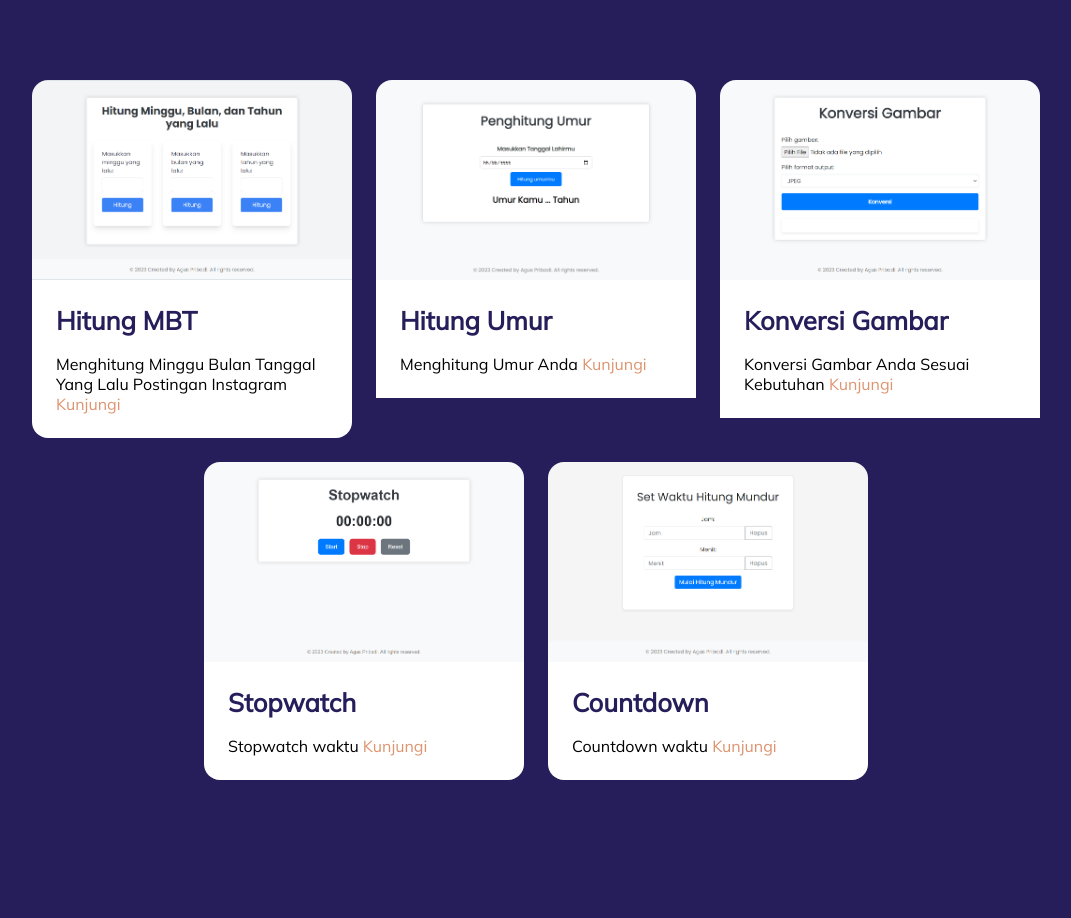
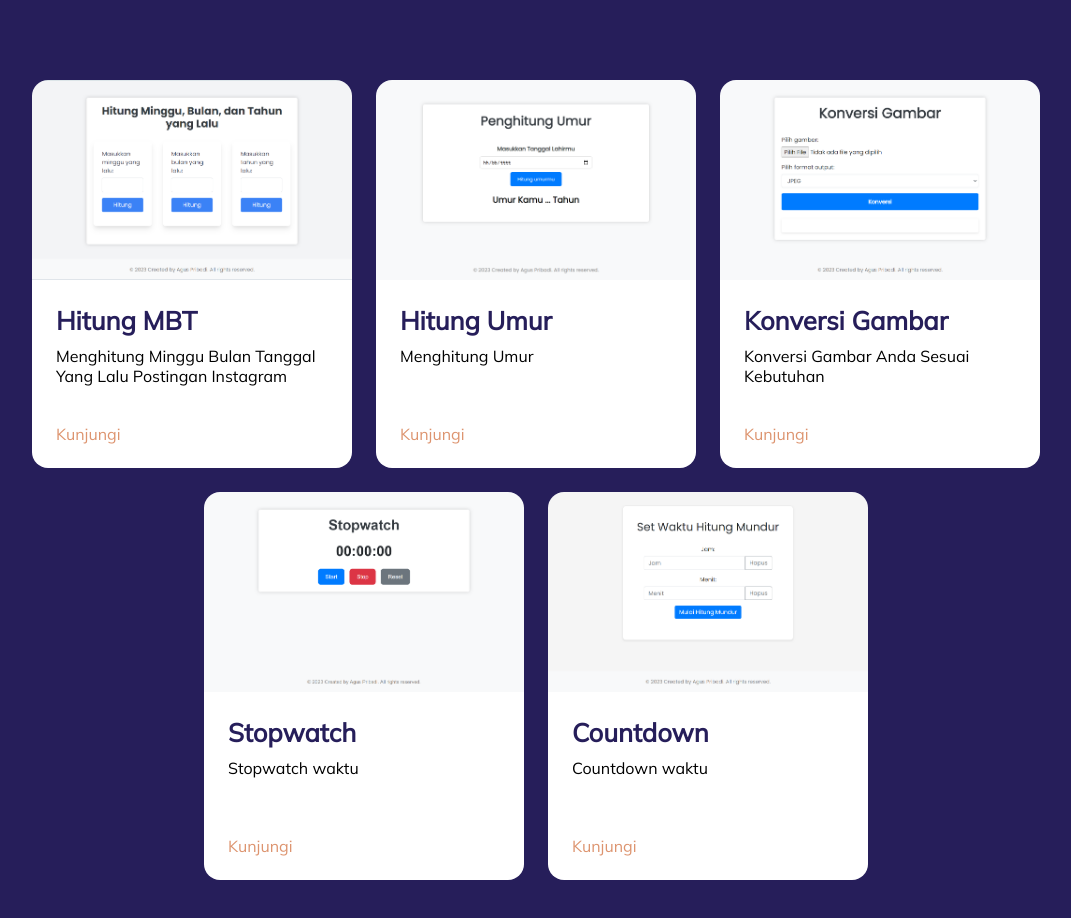
Before and after one commit to AgusPribadi/Dashboard-Project, a plain HTML site: page index.html in a window 1280 px wide. Shown: the whole page, without its empty margins (104-1175 px from the left). Before the commit the page ends 860 px from the top, so only its background shows below. Drawn offline with Linux system fonts and the light colour scheme.

Commit message:
memperbaiki cardnya

```diff
--- a/index.html
+++ b/index.html
@@ -9,66 +9,65 @@
         <span class="background">
             <span class="centering">
                 <section class="articles">
-                    <article>
+                    <!-- card 1 -->
+                    <div class="custom-card">
                         <figure>
                             <img src="hitungmbt.png" alt="Preview" title="Preview" />
                         </figure>
                         <div class="article-preview">
                             <h2>Hitung MBT</h2>
-                            <p>
-                                Menghitung Minggu Bulan Tanggal Yang Lalu Postingan Instagram
-                                <a href="https://hitungmbt.netlify.app/" target="_blank" class="" title="Kunjungi"> Kunjungi </a>
-                            </p>
+                            <p>Menghitung Minggu Bulan Tanggal Yang Lalu Postingan Instagram</p>
+                            <a href="https://hitungmbt.netlify.app/" target="_blank" class="" title="Kunjungi"> Kunjungi </a>
                         </div>
-                    </article>
-                    <article>
+                    </div>
+
+                    <!-- card 2 -->
+                    <div class="custom-card">
                         <figure>
                             <img src="hitungumur.png" alt="Preview" title="Preview" />
                         </figure>
                         <div class="article-preview">
                             <h2>Hitung Umur</h2>
-                            <p>
-                                Menghitung Umur Anda
-                                <a href="https://hitungumur.netlify.app/" target="_blank" class="kunjungi" title="Kunjungi"> Kunjungi </a>
-                            </p>
+                            <p>Menghitung Umur</p>
+                            <a href="https://hitungmbt.netlify.app/" target="_blank" class="" title="Kunjungi"> Kunjungi </a>
                         </div>
-                    </article>
-                    <article>
+                    </div>
+
+                    <!-- card 3 -->
+                    <div class="custom-card">
                         <figure>
                             <img src="konversigambar.png" alt="Preview" title="Preview" />
                         </figure>
                         <div class="article-preview">
                             <h2>Konversi Gambar</h2>
-                            <p>
-                                Konversi Gambar Anda Sesuai Kebutuhan
-                                <a href="https://konversigambar.netlify.app/" target="_blank" class="kunjungi" title="Kunjungi"> Kunjungi </a>
-                            </p>
+                            <p>Konversi Gambar Anda Sesuai Kebutuhan</p>
+                            <a href="https://konversigambar.netlify.app/" target="_blank" class="kunjungi" title="Kunjungi"> Kunjungi </a>
                         </div>
-                    </article>
-                    <article>
+                    </div>
+
+                    <!-- card 4 -->
+                    <div class="custom-card">
                         <figure>
                             <img src="stopwatch.png" alt="Preview" title="Preview" />
                         </figure>
                         <div class="article-preview">
                             <h2>Stopwatch</h2>
-                            <p>
-                                Stopwatch waktu
-                                <a href="https://stopwatch-maspix.netlify.app" target="_blank" class="kunjungi" title="Kunjungi"> Kunjungi </a>
-                            </p>
+                            <p>Stopwatch waktu</p>
+                            <a href="https://stopwatch-maspix.netlify.app" target="_blank" class="kunjungi" title="Kunjungi"> Kunjungi </a>
                         </div>
-                    </article>
-                    <article>
+                    </div>
+
+                    <!-- card 5 -->
+                    <div class="custom-card">
                         <figure>
                             <img src="countdown.png" alt="Preview" title="Preview" />
                         </figure>
                         <div class="article-preview">
                             <h2>Countdown</h2>
-                            <p>
-                                Countdown waktu
-                                <a href="https://countdown-maspix.netlify.app" target="_blank" class="kunjungi" title="Kunjungi"> Kunjungi </a>
-                            </p>
+                            <p>Countdown waktu</p>
+                            <a href="https://countdown-maspix.netlify.app" target="_blank" class="kunjungi" title="Kunjungi"> Kunjungi </a>
                         </div>
-                    </article>
+                    </div>
                 </section>
             </span>
         </span>
--- a/style.css
+++ b/style.css
@@ -33,9 +33,8 @@ body {
     gap: 24px;
 }
 
-.articles article {
+.custom-card {
     max-width: 320px;
-    cursor: pointer;
     position: relative;
     display: block;
     transition: all 0.4s ease-in-out;
@@ -43,20 +42,34 @@ body {
     border-radius: 16px;
 }
 
-.articles article a {
+.custom-card a {
     display: inline-flex;
     color: var(--primary);
     text-decoration: none;
 }
 
-.articles article h2 {
-    margin: 0 0 18px 0;
+.custom-card h2 {
+    margin: 0 0 10px 0;
     font-size: 1.6rem;
     color: var(--secondary);
     transition: color 0.3s ease-out;
+    overflow: hidden;
+    text-overflow: ellipsis;
+    white-space: nowrap;
 }
 
-.articles article img {
+.custom-card p {
+    margin-bottom: 10px;
+    overflow: hidden;
+    text-overflow: ellipsis;
+    display: -webkit-box;
+    -webkit-line-clamp: 3;
+    -webkit-box-orient: vertical;
+    white-space: normal;
+    height: 68px;
+}
+
+.custom-card img {
     max-width: 100%;
     transform-origin: center;
     transition: transform 0.4s ease-in-out;
@@ -67,20 +80,20 @@ body {
     background: white;
 }
 
-.articles figure {
+.custom-card figure {
     width: 100%;
     height: 200px;
     overflow: hidden;
 }
 
-.articles figure img {
+.custom-card figure img {
     height: 100%;
     aspect-ratio: 16 / 9;
     overflow: hidden;
     object-fit: cover;
 }
 
-.articles article:hover img {
+.custom-card:hover img {
     transform: scale(1.5);
 }
 
@@ -90,7 +103,7 @@ body {
         flex-direction: column;
     }
 
-    .article {
+    .custom-card {
         width: 100%;
         margin-bottom: 20px;
     }
```
